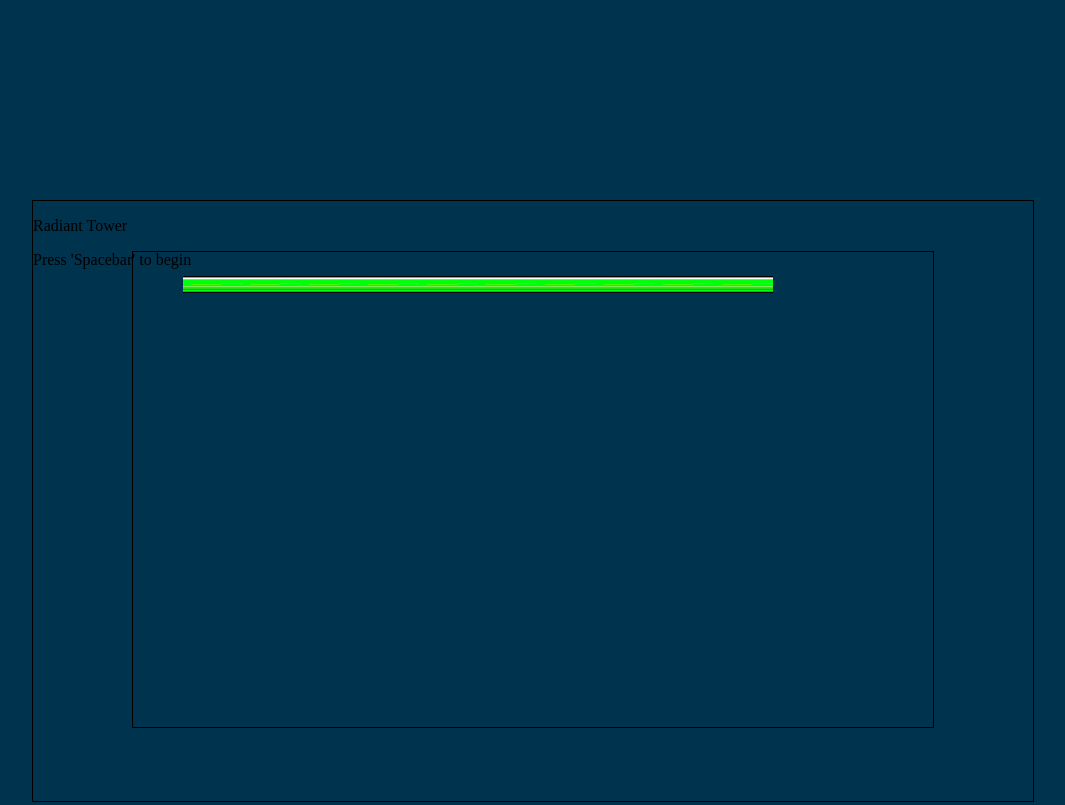
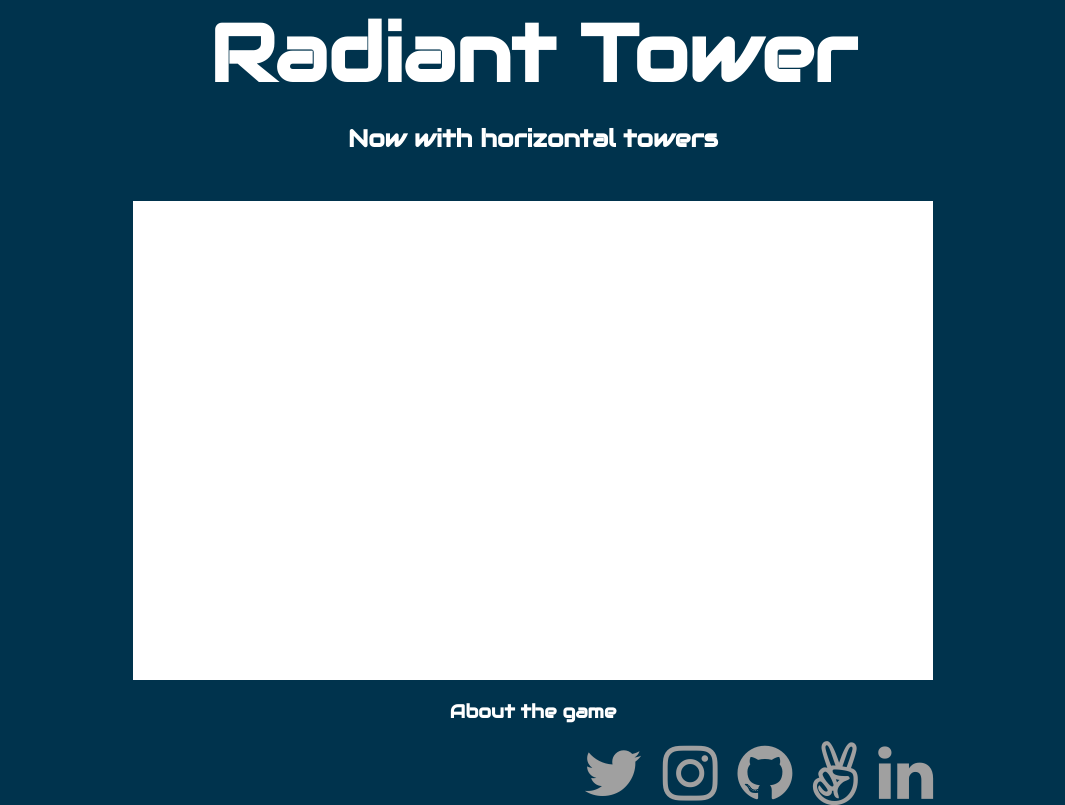
Before and after one commit to raphiree/radiant_tower, a website built with webpack: page index.html in a window 1280 px wide. Shown: the whole page, without its empty margins (107-1172 px from the left). Built offline with Linux system fonts and the light colour scheme; a web font is replaced by a local one.

Commit message:
Create new working branch

```diff
--- a/index.html
+++ b/index.html
@@ -5,21 +5,41 @@
   <meta charset="UTF-8">
   <meta http-equiv="X-UA-Compatible" content="ie=edge">
   <title>Radiant Tower</title>
+  <link rel="stylesheet" href="https://cdnjs.cloudflare.com/ajax/libs/font-awesome/4.7.0/css/font-awesome.min.css">
   <link rel="stylesheet" href="./dist/main.css">
   <link href="https://fonts.googleapis.com/css?family=Fontdiner+Swanky&display=swap" rel="stylesheet">
   <link href="https://fonts.googleapis.com/css?family=Press+Start+2P&display=swap" rel="stylesheet">
   <link href="https://fonts.googleapis.com/css?family=Montserrat&display=swap" rel="stylesheet">
   <link href="https://fonts.googleapis.com/css?family=Audiowide&display=swap" rel="stylesheet">
-
 </head>
 
 <body>
 
-  <div id="root">
-    <div id="healthBarContainer"></div>
-    <canvas id="game-canvas" width="800px" height="475px">
-    </canvas>
-  </div>
+  <header id="page-header">
+    <h1>Radiant Tower</h1>
+    <h4>Now with horizontal towers</h4>
+  </header>
+
+  <content id="intro-modal" className="modal">
+    <h3>Instructions</h3>
+  </content>
+
+  <content id="root">
+    <canvas id="game-canvas" width="800px" height="475px"></canvas>
+  </content>
+
+  <content id="explanations">
+    <h3>
+      About the game
+    </h3>
+  </content>
+  <footer id="credits">
+    <a href="https://twitter.com/atuesdayheist" class="fa fa-twitter"></a>
+    <a href="https://www.instagram.com/a_tuesday_heist/" class="fa fa-instagram"></a>
+    <a href="https://github.com/raphiree" class="fa fa-github"></a>
+    <a href="https://angel.co/scott-park-5" class="fa fa-angellist"></a>
+    <a href="https://www.linkedin.com/in/parkscott/" class="fa fa-linkedin"></a>
+  </footer>
 
   <script src="./dist/main.js"></script>
 
--- a/package.json
+++ b/package.json
@@ -11,14 +11,14 @@
     "@babel/preset-env": "^7.6.3",
     "autoprefixer": "^9.6.5",
     "babel-loader": "^8.0.6",
-    "css-loader": "^3.2.0",
+    "css-loader": "^3.3.2",
     "cssnano": "^4.1.10",
     "mini-css-extract-plugin": "^0.8.0",
     "postcss-loader": "^3.0.0",
     "sass": "^1.23.0",
     "sass-loader": "^8.0.0",
     "webpack": "^4.41.2",
-    "webpack-cli": "^3.3.9"
+    "webpack-cli": "^3.3.10"
   },
   "repository": {
     "type": "git",
--- a/src/characters/equipment_db.js
+++ /dev/null
@@ -1,10 +0,0 @@
-export const equipmentArray = {
-  0: {
-    name: "Rusty Crowbar",
-    src: "assets/equip/rusty_crowbar-2x.png",
-    width: 100,
-    height: 100,
-    attack: 5,
-    reach: 30,
-  },
-}
--- a/src/core/core.js
+++ b/src/core.js
@@ -1,9 +1,3 @@
-export function updateRunTime(runTime) {
-  let newRunTime;
-  (runTime >= 59) ? newRunTime = 0 : newRunTime = runTime + 1
-  return newRunTime;
-}
-
 export function updateStageProgress(keyPress, stageProgress, moveSpeed, gameMode) {
   let currentStageProgress = stageProgress;
   if (keyPress.leftPressed === true && stageProgress > 0) {
--- a/src/core/collision.js
+++ /dev/null
@@ -1,13 +0,0 @@
-export function checkBeingHit(onScreen) {
-
-  onScreen.map(monster => {
-    const radius = monster.property.radius // 25
-
-
-  })
-
-}
-
-export function detectHit() {
-  return true;
-}
--- a/src/display/healthbar.js
+++ /dev/null
@@ -1,25 +0,0 @@
-// Health Bar elements
-const container = document.getElementById('healthBarContainer');
-
-export function displayHealthBar(maxHealth) {
-  for (let hearts = 0; hearts < maxHealth; hearts++) {
-    let fullHeart = document.createElement('img');
-    fullHeart.src = "assets/display/heart.png"; // 59 x 40
-    fullHeart.classList.add('fullHealthBar');
-    container.appendChild(fullHeart);
-  }
-};
-
-export function takeDamage(damageTaken) {
-  const currentHearts = document.getElementsByClassName('fullHealthBar');
-  if (currentHearts.length !== 0) {
-    for (let i = 0; i < damageTaken; i++) {
-      console.log('it hits here')
-      container.removeChild(currentHearts[i]);
-      let emptyHeart = document.createElement('img');
-      emptyHeart.src = "assets/display/empty.png"; // 59 x 40
-      emptyHeart.classList.add('emptyHealthBar');
-      container.appendChild(emptyHeart);
-    }
-  }
-};
--- a/src/display/title.js
+++ /dev/null
@@ -1,24 +0,0 @@
-export function displayTitle(gameMode, keyPress) {
-  if ( document.getElementsByClassName('titleText')[0] === undefined ) {
-    const container = document.getElementById('root');
-    const title = document.createElement('p');
-    const subtitle = document.createElement('p');
-
-    let titleText = document.createTextNode('Radiant Tower');
-    let subtitleText = document.createTextNode('Press \'Spacebar\' to begin');
-
-    container.appendChild(title);
-    title.appendChild(titleText);
-    title.classList.add('titleText');
-
-    container.appendChild(subtitle);
-    subtitle.appendChild(subtitleText);
-    subtitle.classList.add('subtitleText');
-  }
-
-  if ( document.getElementsByClassName('titleText')[0] !== undefined && keyPress.upPressed ) {
-    document.getElementsByClassName('titleText')[0].classList.add('hidden');
-    document.getElementsByClassName('subtitleText')[0].classList.add('hidden');
-  }
-
-};
--- a/src/environment/environment.js
+++ b/src/environment/environment.js
@@ -1,18 +1,11 @@
-import { environment } from './environment_db';
-
 class Environment {
-  constructor(location, ctx) {
+  constructor(ctx) {
     this.ctx = ctx;
-    this.fps = environment[location].fps;
-    this.width = environment[location].width;
-    this.height = environment[location].height;
     this.background = new Image();
+    this.background.src = "assets/bg/hallway_tile_1.png"
   }
 
-  render(gameMode, stageProgress) {
-    this.background.src = environment[gameMode.mode].src;
-    let frameStart = 0;
-
+  render(stageProgress) {
     if (environment[gameMode.mode].movement === 'scrolling') {
       // for every 60 movement, background moves 30 pixels
       frameStart += 0.5*stageProgress
@@ -21,7 +14,6 @@ class Environment {
       let currentFrame = (stageProgress) % 60;
       frameStart = Math.floor(currentFrame / (60 / this.fps)) * this.width;
     }
-
     this.ctx.drawImage(this.background, frameStart, 0, this.width, this.height, 0, 0, this.width, this.height);
   }
 }
--- a/src/characters/equipment.js
+++ b/src/equipment.js
@@ -1,5 +1,3 @@
-import { equipmentArray } from './equipment_db';
-
 class Equipment {
   constructor(ctx) {
     this.ctx = ctx;
@@ -8,7 +6,7 @@ class Equipment {
 
   render( gameMode, equipment_id, mcState, stageProgress, mainChar) {
 
-    this.sprite.src = equipmentArray[equipment_id].src;
+    this.sprite.src = "assets/equip/rusty_crowbar-2x.png";
     let spriteSheetRow; // multiples of 100
     let animationFrame;
     if (mcState.state !== 'hit' && mcState.action !== 'attacking') {
--- a/src/index.js
+++ b/src/index.js
@@ -1,43 +1,46 @@
 import './sass/index.scss';
 
 import Environment from './environment/environment';
-import Character from './characters/mainCharacter';
+import Character from './hero';
 import Equipment from './characters/equipment';
-import { Controls } from './controls/controls';
-import * as Core from './core/core.js';
-import { displayTitle } from './display/title';
-import { spawnMonster, updateMonster, renderAllhostiles } from './monsters/monster';
-import { displayHealthBar, takeDamage } from './display/healthbar';
-import { checkBeingHit } from './core/collision';
-
-const rootDoc = document.getElementById('root');
-const canvas = document.getElementById('game-canvas');
-const ctx = canvas.getContext("2d");
-
-// BACKGROUND FUNCTIONS
-const keyPress = new Controls();
-// Keypress contains: right/left/up/f - Pressed booleans
+import { Controls } from './controls';
+import * as Game from './core.js';
+import { spawnMonster, updateMonster, monstersOnScreens } from './monsters/monster';
 
 // GAMEPLAY VARIABLES
 let runTime = 0;
 let score = 0;
-let maxHealth = 10;
-displayHealthBar(maxHealth); // Creates healthbar elements on screen
+let maxHealth = 100;
+
+// BACKGROUND FUNCTIONS
+const keyPress = new Controls();
+// keypress returns:
+//  rightPressed = true/false
+//  leftPressed = true/false
+//  upPressed = true/false
+//  fPressed = true/false
+//  mcState =  normal/jumping
+//  mcAction = none/attacking
+//  direction = neutral/right/left
 
 // Current state of the game mode being rendered
+let gameover = false;
 let stageProgress = 0;
 let moveSpeed = 5;
-let gameMode = {
-  mode: 'intro',
-  movement: 'free',
-}
-let currentEnvironment = new Environment(gameMode.mode, ctx);
 
-// Hostile objects being rendered
-let onScreen = [];
+// SETUP
+const canvas = document.getElementById('game-canvas');
+const ctx = canvas.getContext("2d");
+
+// BACKGROUND
+let currentEnvironment = new Environment(ctx);
+
+// Monsters objects being rendered
+let monstersOnScreen = [];
+let projectilesOnScreen = [];
 
 // Current state of the main character being rendered
-let mainChar = new Character(ctx);
+let hero = new Hero(ctx);
 let equipment = new Equipment(ctx);
 let mcState = {
   state: 'normal',
@@ -46,39 +49,31 @@ let mcState = {
   height: 0,
   hitstun: 0,
   recovery: 0,
-  equipment_id: 0,
 };
 
-function runMainGame () {
+function runGame () {
+  // GAME VALUES UPDATE
 
-  // TITLE SCREEN
-  if (gameMode.mode === 'intro') {
-    gameMode = Core.updateGameMode(gameMode, keyPress);
-    displayTitle(gameMode, keyPress);
-  }
-
-  // GAME VALUES UPDATE
-  runTime = Core.updateRunTime(runTime);
-  stageProgress = Core.updateStageProgress(keyPress, stageProgress, moveSpeed, gameMode);
+  runTime += 1;
+  stageProgress = Game.updateStageProgress(keyPress, stageProgress, moveSpeed, gameMode);
 
   // SCREEN OBJECT VALUES UPDATE
-  mcState = Core.updateMCState(mainChar, mcState, keyPress);
-  onScreen = spawnMonster(onScreen, stageProgress);
-  onScreen = updateMonster(onScreen, keyPress, moveSpeed);
+  mcState = Game.updateMCState(mainChar, mcState, keyPress);
+  monstersOnScreen = spawnMonster(monstersOnScreen, stageProgress);
+  monstersOnScreen = updateMonster(monstersOnScreen, keyPress, moveSpeed);
 
-  checkBeingHit(onScreen);
+  checkBeingHit(monstersOnScreen);
 
   // RENDERS
   currentEnvironment.render(gameMode, stageProgress);
   mainChar.render(gameMode, stageProgress, mcState);
   equipment.render(gameMode, mcState.equipment_id, mcState, stageProgress, mainChar);
-  renderAllhostiles(ctx, onScreen, runTime)
+  renderAllhostiles(ctx, monstersOnScreen, runTime)
 
   // TEST LOGS
-  // console.log(onScreen)
 
   // RUN GAME
-  requestAnimationFrame(runMainGame);
+  requestAnimationFrame(runGame);
 }
 
-runMainGame();
+runGame();
--- a/src/sass/index.scss
+++ b/src/sass/index.scss
@@ -3,58 +3,65 @@ html, body {
   padding: 0;
 }
 
-#game-canvas {
-  position: absolute;
-  border: 1px solid black;
-  left: 50%;
-  transform: translateX(-50%);
-  top: 50px;
+.hidden {
+  display: none;
+}
+
+body {
+  display: flex;
+  flex-direction: column;
+  justify-content: flex-start;
+  align-items: center;
+  background-color: rgb(0, 51, 77);
+}
+
+#page-header {
+  font-family: 'Audiowide', cursive;
+  color: white;
+  display: flex;
+  flex-direction: column;
+  justify-content: flex-start;
+  align-items: center;
+  line-height: 0em;
+  cursor: default;
+}
+
+#page-header h1 {
+  font-size: 5em;
+}
+
+#page-header h4 {
+  font-size: 1.5em;
+}
+
+#intro-modal {
+  display: none;
 }
 
 #root {
-  width: 1000px;
-  height: 600px;
-  position: relative;
-  border: 1px solid black;
-  left: 50%;
-  transform: translateX(-50%);
-  top: 200px;
+  background-color: white;
+  margin-top: 30px;
 }
 
-#healthBarContainer {
-  position: absolute;
-  z-index: 1;
-  top: 70px;
-  left: 150px;
-  display: flex;
-  justify-content: flex-start;
-  align-items: flex-start;
+#explanations h3 {
+  font-family: 'Audiowide', cursive;
+  color: white;
 }
 
-.titleText {
-  font-family: 'Fontdiner Swanky', cursive;
-  position: absolute;
-  z-index: 1;
-  top: 150px;
-  font-size: 50px;
-  left: 50%;
-  transform: translateX(-50%);
-  color: rgba(5, 49, 70, 0.692);
-  text-shadow: (2px 2px #000000);
+footer {
+  font-size: 4em;
+  width: 800px;
+  display: flex;
+  justify-content: flex-end;
 }
 
-.subtitleText {
-  font-family: 'Fontdiner Swanky', cursive;
-  position: absolute;
-  z-index: 1;
-  bottom: 180px;
-  font-size: 16px;
-  left: 50%;
-  transform: translateX(-50%);
-  color: rgba(9, 85, 99, 0.692);
-  text-shadow: (2px 2px #000000);
+footer a {
+  color: rgb(160, 160, 160);
+  text-decoration: none;
+  padding-left: 20px;
 }
 
-.hidden {
-  display: none;
+footer a:hover {
+  color: rgb(255, 255, 255);
+  transition: 0.3s;
 }
```
Also changed, not shown: assets/bg/hallway_tile_1.png (added), dist/main.css, dist/main.js, src/controls.js (line endings or trailing spaces), src/hero.js (renamed from src/characters/mainCharacter.js), 1 other file.
